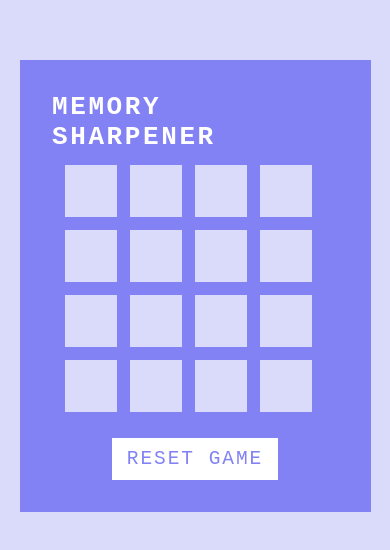
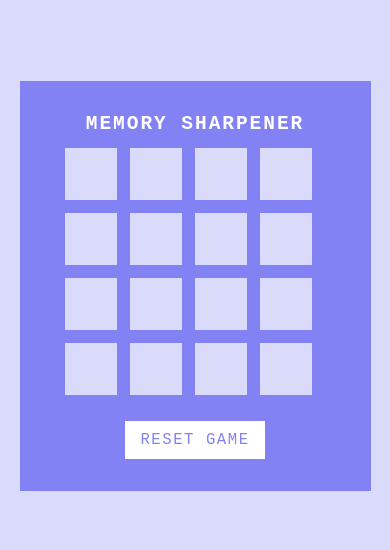
Before and after one commit to vinayakbabbar/Memory-Sharpener-Game, a plain HTML site: page index.html in a window 390 px wide. Shown: the part 136-686 px from the top of the page. Drawn offline with Linux system fonts and the light colour scheme.

Commit message:
second commit

```diff
--- a/style.css
+++ b/style.css
@@ -21,7 +21,8 @@ body{
     flex-direction:column;
     gap:0.938rem;
     background: rgb(130, 130, 244);
-    padding:2.5rem 2.5rem;
+    padding:2.5rem 2.5rem 2.5rem 2.5rem;
+
 }
 h2{
     font-size:2em;
@@ -95,12 +96,12 @@ h2{
 
     }
     h2{
-        font-size:2em;
+        font-size:1.5em;
         letter-spacing: 0.1em;
     }
     .reset{
         padding:10px 15px;
-        font-size:1.5em;
+        font-size:1.2em;
         letter-spacing: 0.1em;
         font-weight: 200;
     }
@@ -116,7 +117,7 @@ h2{
     .item{
         width:4rem;
         height:4rem;
-        font-size:3em;
+        font-size:2.5em;
     }
 }
 
```
